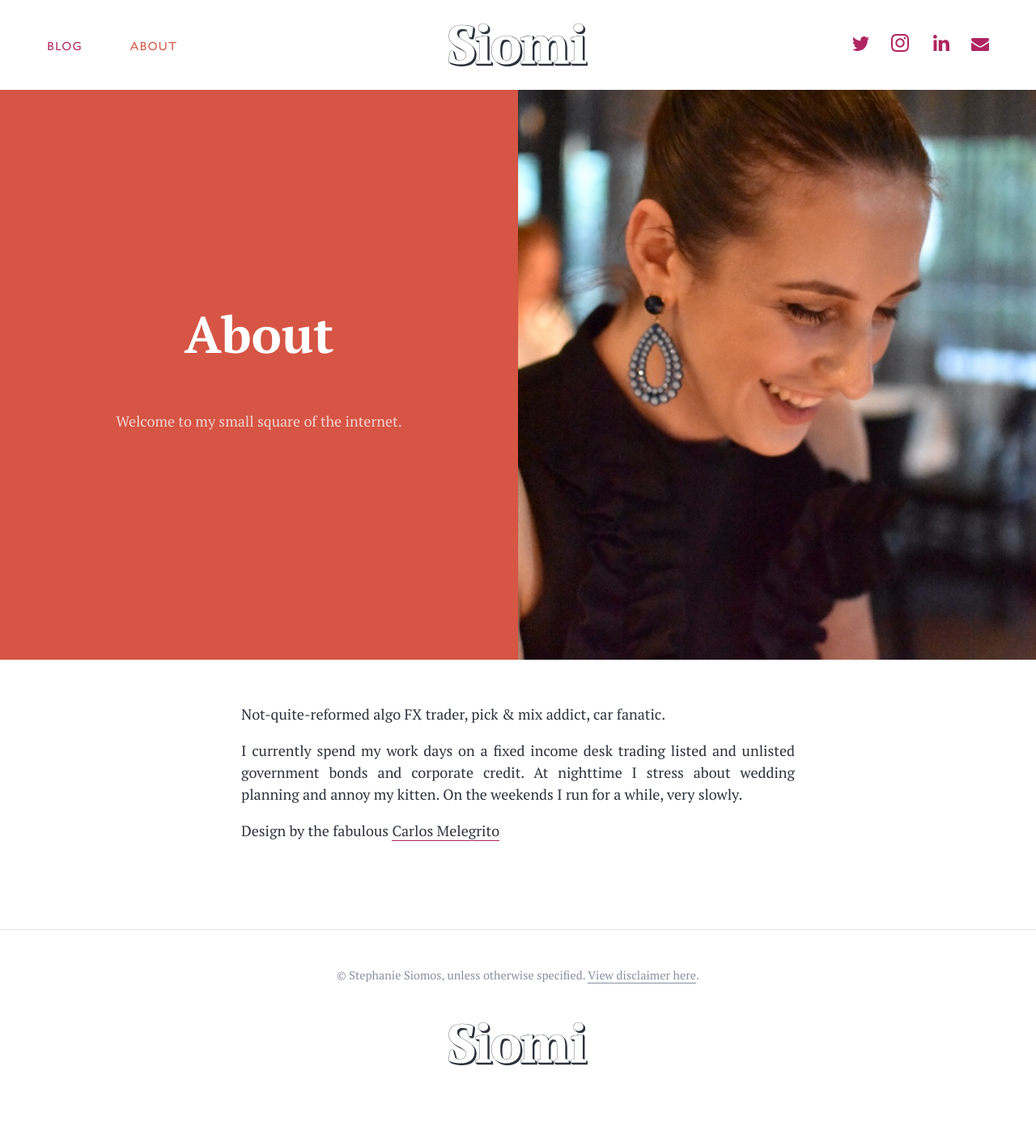
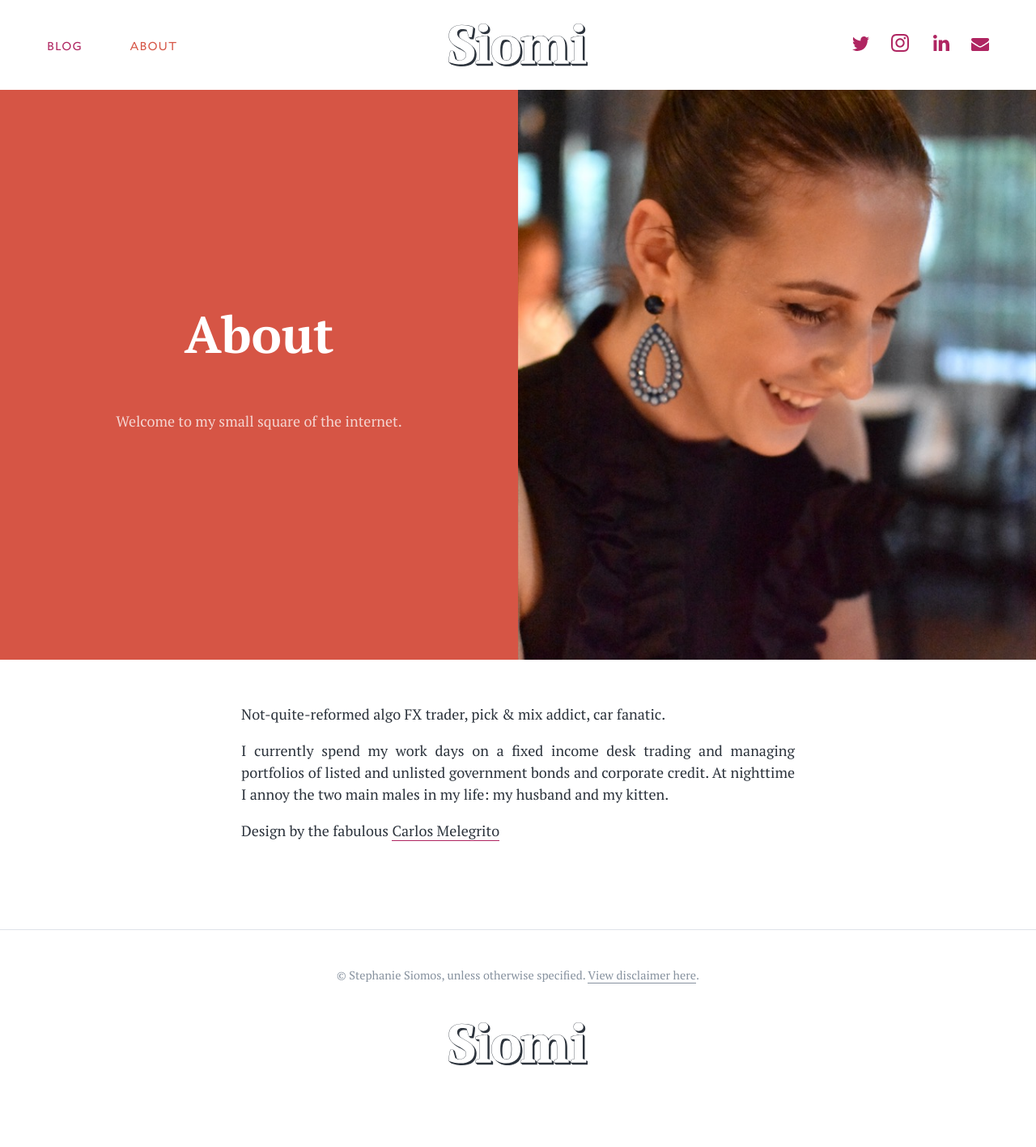
Before and after one commit to cjmlgrto/siomi.net, a Jekyll site: the page built from about.markdown, in a window 1280 px wide. Shown: the whole page at 81% size. Built offline with Jekyll 4.4.1, drawn with Linux system fonts in a browser that asks for light colours.

Commit message:
Updated About

```diff
--- a/about.markdown
+++ b/about.markdown
@@ -8,6 +8,6 @@ layout: default
 
 Not-quite-reformed algo FX trader, pick & mix addict, car fanatic.
 
-I currently spend my work days on a fixed income desk trading listed and unlisted government bonds and corporate credit. At nighttime I stress about wedding planning and annoy my kitten. On the weekends I run for a while, very slowly.
+I currently spend my work days on a fixed income desk trading and managing portfolios of listed and unlisted government bonds and corporate credit. At nighttime I annoy the two main males in my life: my husband and my kitten.
 
 Design by the fabulous [Carlos Melegrito](https://carlos-m.com/)
```
